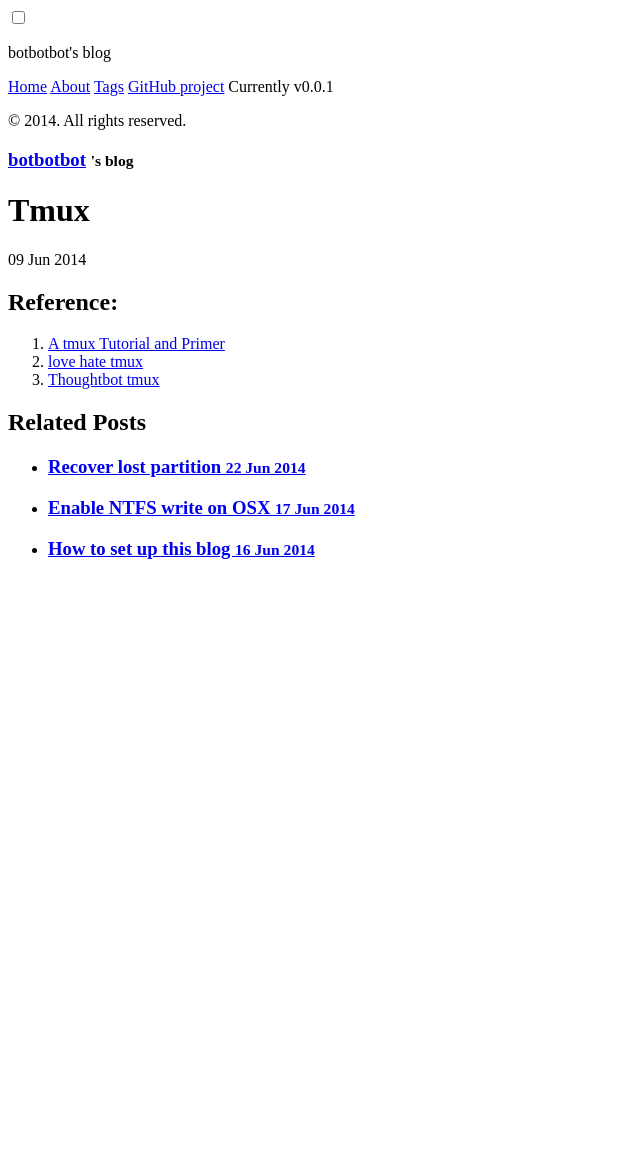
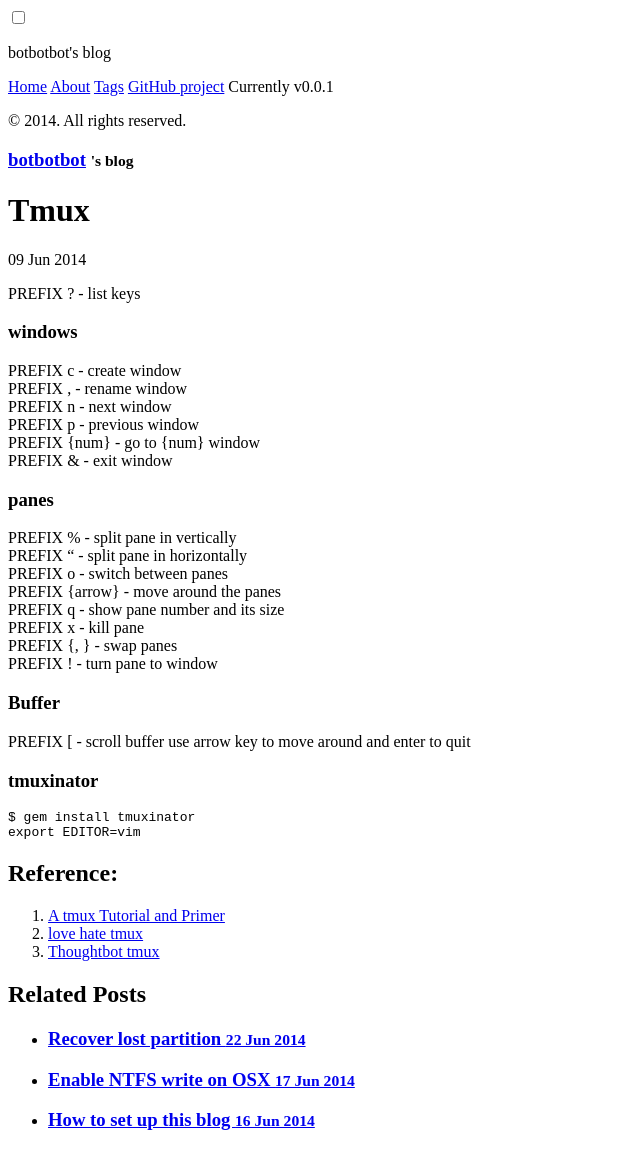
Before and after one commit to ibotdotout/ibotdotout.github.io, a Jekyll site: the page built from _posts/2014-06-09-tmux.md, in a window 1280 px wide. Shown: the whole page, without its empty margins (0-640 px from the left). Built offline with Jekyll 4.4.1, drawn with Linux system fonts in a browser that asks for light colours; Markdown is read by kramdown in place of the engine named in the settings; before the commit the page ends 900 px from its top, so only the background shows below that.

Commit message:
update post/tmux

````diff
--- a/_posts/2014-06-09-tmux.md
+++ b/_posts/2014-06-09-tmux.md
@@ -4,6 +4,36 @@ title: "Tmux"
 tags: tmux
 ---
 
+PREFIX ? - list keys
+
+### windows
+PREFIX c - create window
+PREFIX , - rename window
+PREFIX n - next window
+PREFIX p - previous window
+PREFIX {num} - go to {num} window
+PREFIX & - exit window
+
+### panes
+PREFIX % - split pane in vertically
+PREFIX " - split pane in horizontally
+PREFIX o - switch between panes
+PREFIX {arrow} - move around the panes
+PREFIX q - show pane number and its size
+PREFIX x - kill pane
+PREFIX {, } - swap panes
+PREFIX ! - turn pane to window
+
+### Buffer
+PREFIX [ - scroll buffer use arrow key to move around and enter to quit
+
+### tmuxinator
+
+```sh
+$ gem install tmuxinator
+export EDITOR=vim
+```
+
 ## Reference:
 1. [A tmux Tutorial and Primer](http://www.danielmiessler.com/study/tmux/)
 2. [love hate tmux](http://robots.thoughtbot.com/love-hate-tmux)
````
